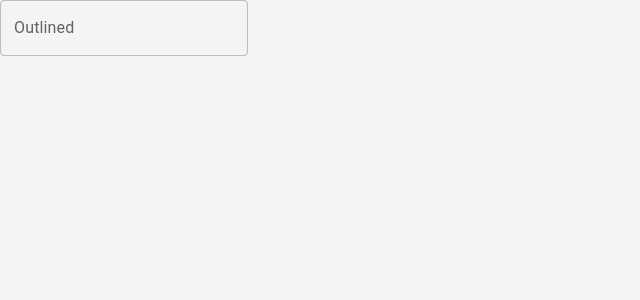
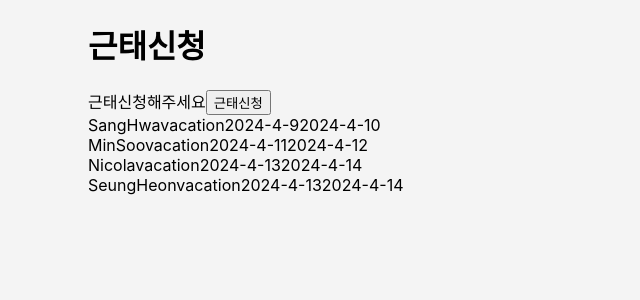
Before and after one commit to SSUDNG/toy1-group3, a React (Create React App) app: page /TAA in a window 1280 px wide. Shown: the top 300 px of the page, without its empty margins (0-640 px from the left). Built offline with nearby package versions, Linux system fonts and the light colour scheme.

Commit message:
componentize & routing

```diff
--- /dev/null
+++ b/src/components/TAAHeader.tsx
@@ -0,0 +1,14 @@
+import { Container } from "@mui/material";
+import React from "react";
+
+function TAAHeader() {
+  return (
+    <Container>
+      <h1>근태신청</h1>
+      <span>근태신청해주세요</span>
+      <button type="button">근태신청</button>
+    </Container>
+  );
+}
+
+export default TAAHeader;
--- a/src/components/TAAList.tsx
+++ b/src/components/TAAList.tsx
@@ -1,92 +1,17 @@
 import React from "react";
-import styled from "styled-components";
+import Container from "@mui/material/Container";
+import { AttandanceInfo } from "./TypeDef";
 
-const TAAListPage = styled.div`
-  position: absolute;
-  width: 95%;
-  height: 500px;
-  border-radius: 8px;
-  margin: 16px auto;
-  box-sizing: border-box;
-  background-color: #ffffff;
-`;
-const Container = styled.div`
-  position: relative;
-  margin: 16px;
-`;
-const Title = styled.h1`
-  margin: 0;
-`;
-const Description = styled.h3`
-  margin: 0;
-`;
-const Button = styled.button`
-  position: absolute;
-  top: 42px;
-  right: 0px;
-`;
-const ListView = styled.div`
-  display: flex;
-  justify-content: space-around;
-`;
-export default function TAAList() {
-  type Date = {
-    year: number;
-    month: number;
-    day: number;
-  };
+type TAAListProps = {
+  TAAdata: AttandanceInfo[];
+};
 
-  type AttandanceInfo = {
-    name: string;
-    key: number;
-    category: string;
-    begin: Date;
-    end: Date;
-  };
-
-  const attendanceData: AttandanceInfo[] = [
-    {
-      name: "SangHwa",
-      key: 1,
-      category: "vacation",
-      begin: { year: 2024, month: 4, day: 9 },
-      end: { year: 2024, month: 4, day: 10 },
-    },
-    {
-      name: "MinSoo",
-      key: 2,
-      category: "vacation",
-      begin: { year: 2024, month: 4, day: 11 },
-      end: { year: 2024, month: 4, day: 12 },
-    },
-    {
-      name: "Nicola",
-      key: 3,
-      category: "vacation",
-      begin: { year: 2024, month: 4, day: 13 },
-      end: { year: 2024, month: 4, day: 14 },
-    },
-    {
-      name: "SeungHeon",
-      key: 4,
-      category: "vacation",
-      begin: { year: 2024, month: 4, day: 13 },
-      end: { year: 2024, month: 4, day: 14 },
-    },
-  ];
-
-  attendanceData.map((attendance) => console.log(attendance));
-
+export default function TAAList({ TAAdata }: TAAListProps) {
   return (
-    <TAAListPage>
-      <Container>
-        <Title>근태신청</Title>
-        <Description>근태신청해주세요</Description>
-        <Button type="button">근태신청</Button>
-      </Container>
-      <Container>
-        {attendanceData.map((obj: AttandanceInfo) => (
-          <ListView key={obj.key}>
+    <Container fixed>
+      <div>
+        {TAAdata.map((obj: AttandanceInfo) => (
+          <div key={obj.key}>
             <span>{obj.name}</span>
             <span>{obj.category}</span>
             <span>
@@ -95,9 +20,9 @@ export default function TAAList() {
             <span>
               {obj.end.year}-{obj.end.month}-{obj.end.day}
             </span>
-          </ListView>
+          </div>
         ))}
-      </Container>
-    </TAAListPage>
+      </div>
+    </Container>
   );
 }
--- /dev/null
+++ b/src/components/TypeDef.tsx
@@ -0,0 +1,13 @@
+export type Date = {
+  year: number;
+  month: number;
+  day: number;
+};
+
+export type AttandanceInfo = {
+  name: string;
+  key: number;
+  category: string;
+  begin: Date;
+  end: Date;
+};
--- a/src/pages/MainPage/index.tsx
+++ b/src/pages/MainPage/index.tsx
@@ -1,7 +1,22 @@
 import React from "react";
+import { useNavigate } from "react-router-dom";
+import Button from "@mui/material/Button";
 
 function MainPage() {
-  return <div> Main Page </div>;
+  const navigate = useNavigate();
+  const goToTAAList = () => {
+    navigate("/TAA");
+  };
+
+  return (
+    <Button
+      onClick={() => {
+        goToTAAList();
+      }}
+    >
+      근태신청목록
+    </Button>
+  );
 }
 
 export default MainPage;
--- a/src/pages/TAAListPage/index.tsx
+++ b/src/pages/TAAListPage/index.tsx
@@ -1,8 +1,47 @@
 import React from "react";
-import TextField from "@mui/material/TextField";
+import Container from "@mui/material/Container";
+import { AttandanceInfo } from "components/TypeDef";
+import TAAHeader from "../../components/TAAHeader";
+import TAAList from "../../components/TAAList";
 
 function TAAListPage() {
-  return <TextField id="outlined-basic" label="Outlined" variant="outlined" />;
+  const attendanceData: AttandanceInfo[] = [
+    {
+      name: "SangHwa",
+      key: 1,
+      category: "vacation",
+      begin: { year: 2024, month: 4, day: 9 },
+      end: { year: 2024, month: 4, day: 10 },
+    },
+    {
+      name: "MinSoo",
+      key: 2,
+      category: "vacation",
+      begin: { year: 2024, month: 4, day: 11 },
+      end: { year: 2024, month: 4, day: 12 },
+    },
+    {
+      name: "Nicola",
+      key: 3,
+      category: "vacation",
+      begin: { year: 2024, month: 4, day: 13 },
+      end: { year: 2024, month: 4, day: 14 },
+    },
+    {
+      name: "SeungHeon",
+      key: 4,
+      category: "vacation",
+      begin: { year: 2024, month: 4, day: 13 },
+      end: { year: 2024, month: 4, day: 14 },
+    },
+  ];
+
+  return (
+    <Container>
+      <TAAHeader />
+      <TAAList TAAdata={attendanceData} />
+    </Container>
+  );
 }
 
 export default TAAListPage;
```
